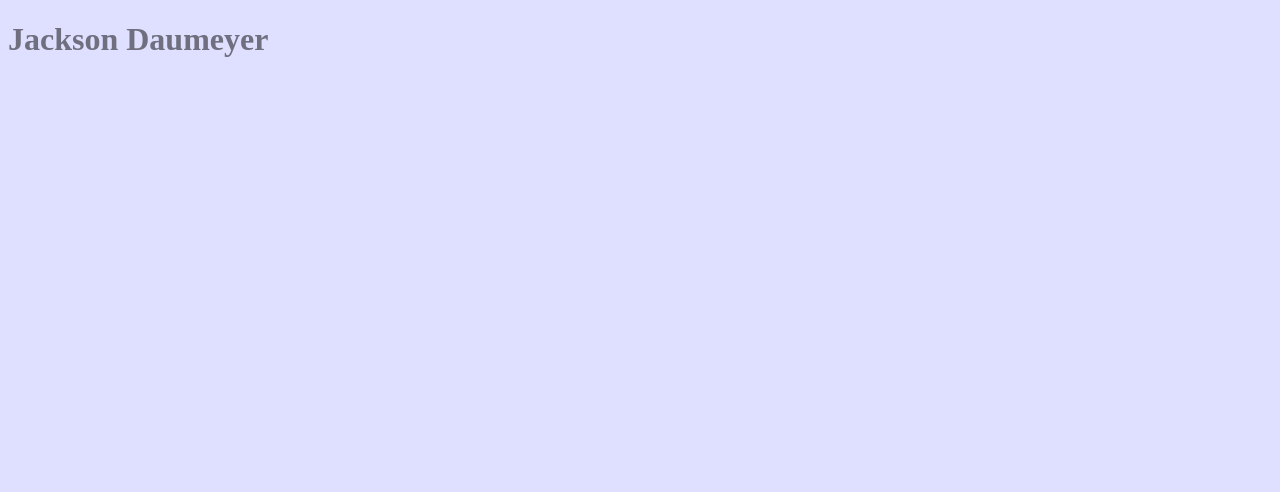
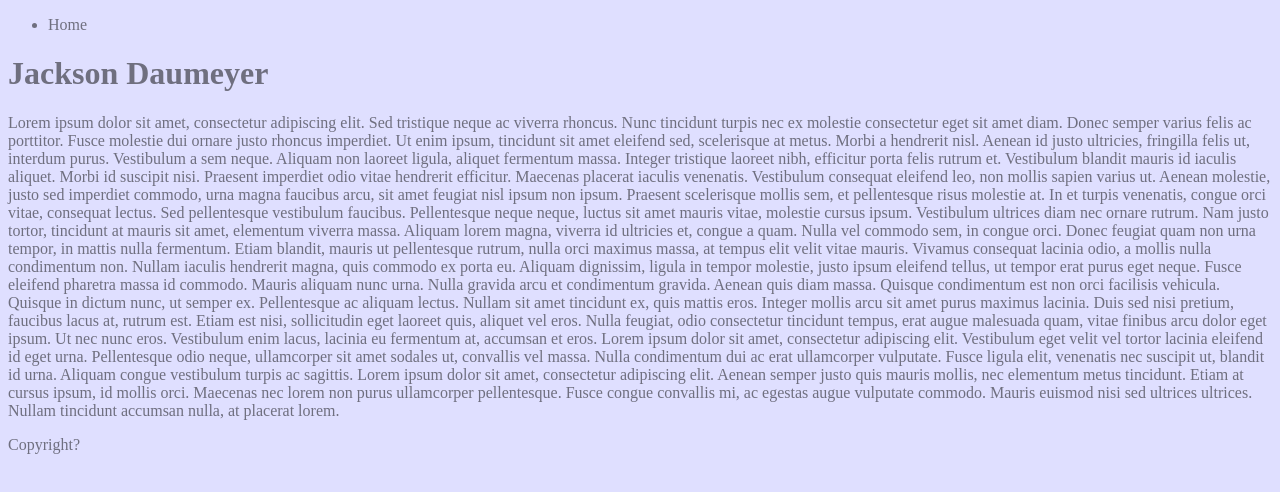
Before and after one commit to jdaumeyer/modernTypewritter.github.io, a plain HTML site: page index.html in a window 1280 px wide. Drawn offline with Linux system fonts and the light colour scheme.

Commit message:
implemented CSS Grid

```diff
--- a/index.html
+++ b/index.html
@@ -6,6 +6,37 @@
 	</head>
 
 	<body>
-		<h1>Jackson Daumeyer</h1>
+		<div class="container">
+		<nav>
+			<ul>
+				<li> Home </li>
+			</ul>
+		</nav>
+
+		<header>
+			<h1>Jackson Daumeyer</h1>
+		</header>
+
+		<div class="content">
+			<p>
+
+
+Lorem ipsum dolor sit amet, consectetur adipiscing elit. Sed tristique neque ac viverra rhoncus. Nunc tincidunt turpis nec ex molestie consectetur eget sit amet diam. Donec semper varius felis ac porttitor. Fusce molestie dui ornare justo rhoncus imperdiet. Ut enim ipsum, tincidunt sit amet eleifend sed, scelerisque at metus. Morbi a hendrerit nisl. Aenean id justo ultricies, fringilla felis ut, interdum purus.
+
+Vestibulum a sem neque. Aliquam non laoreet ligula, aliquet fermentum massa. Integer tristique laoreet nibh, efficitur porta felis rutrum et. Vestibulum blandit mauris id iaculis aliquet. Morbi id suscipit nisi. Praesent imperdiet odio vitae hendrerit efficitur. Maecenas placerat iaculis venenatis. Vestibulum consequat eleifend leo, non mollis sapien varius ut. Aenean molestie, justo sed imperdiet commodo, urna magna faucibus arcu, sit amet feugiat nisl ipsum non ipsum. Praesent scelerisque mollis sem, et pellentesque risus molestie at. In et turpis venenatis, congue orci vitae, consequat lectus. Sed pellentesque vestibulum faucibus. Pellentesque neque neque, luctus sit amet mauris vitae, molestie cursus ipsum. Vestibulum ultrices diam nec ornare rutrum. Nam justo tortor, tincidunt at mauris sit amet, elementum viverra massa. Aliquam lorem magna, viverra id ultricies et, congue a quam.
+
+Nulla vel commodo sem, in congue orci. Donec feugiat quam non urna tempor, in mattis nulla fermentum. Etiam blandit, mauris ut pellentesque rutrum, nulla orci maximus massa, at tempus elit velit vitae mauris. Vivamus consequat lacinia odio, a mollis nulla condimentum non. Nullam iaculis hendrerit magna, quis commodo ex porta eu. Aliquam dignissim, ligula in tempor molestie, justo ipsum eleifend tellus, ut tempor erat purus eget neque. Fusce eleifend pharetra massa id commodo. Mauris aliquam nunc urna.
+
+Nulla gravida arcu et condimentum gravida. Aenean quis diam massa. Quisque condimentum est non orci facilisis vehicula. Quisque in dictum nunc, ut semper ex. Pellentesque ac aliquam lectus. Nullam sit amet tincidunt ex, quis mattis eros. Integer mollis arcu sit amet purus maximus lacinia. Duis sed nisi pretium, faucibus lacus at, rutrum est. Etiam est nisi, sollicitudin eget laoreet quis, aliquet vel eros. Nulla feugiat, odio consectetur tincidunt tempus, erat augue malesuada quam, vitae finibus arcu dolor eget ipsum.
+
+Ut nec nunc eros. Vestibulum enim lacus, lacinia eu fermentum at, accumsan et eros. Lorem ipsum dolor sit amet, consectetur adipiscing elit. Vestibulum eget velit vel tortor lacinia eleifend id eget urna. Pellentesque odio neque, ullamcorper sit amet sodales ut, convallis vel massa. Nulla condimentum dui ac erat ullamcorper vulputate. Fusce ligula elit, venenatis nec suscipit ut, blandit id urna. Aliquam congue vestibulum turpis ac sagittis. Lorem ipsum dolor sit amet, consectetur adipiscing elit. Aenean semper justo quis mauris mollis, nec elementum metus tincidunt. Etiam at cursus ipsum, id mollis orci. Maecenas nec lorem non purus ullamcorper pellentesque. Fusce congue convallis mi, ac egestas augue vulputate commodo. Mauris euismod nisi sed ultrices ultrices. Nullam tincidunt accumsan nulla, at placerat lorem.
+			</p>
+		</div>
+
+		<footer>
+			Copyright?
+		</footer>
+		</div>
+
 	</body>
 </html>
```
